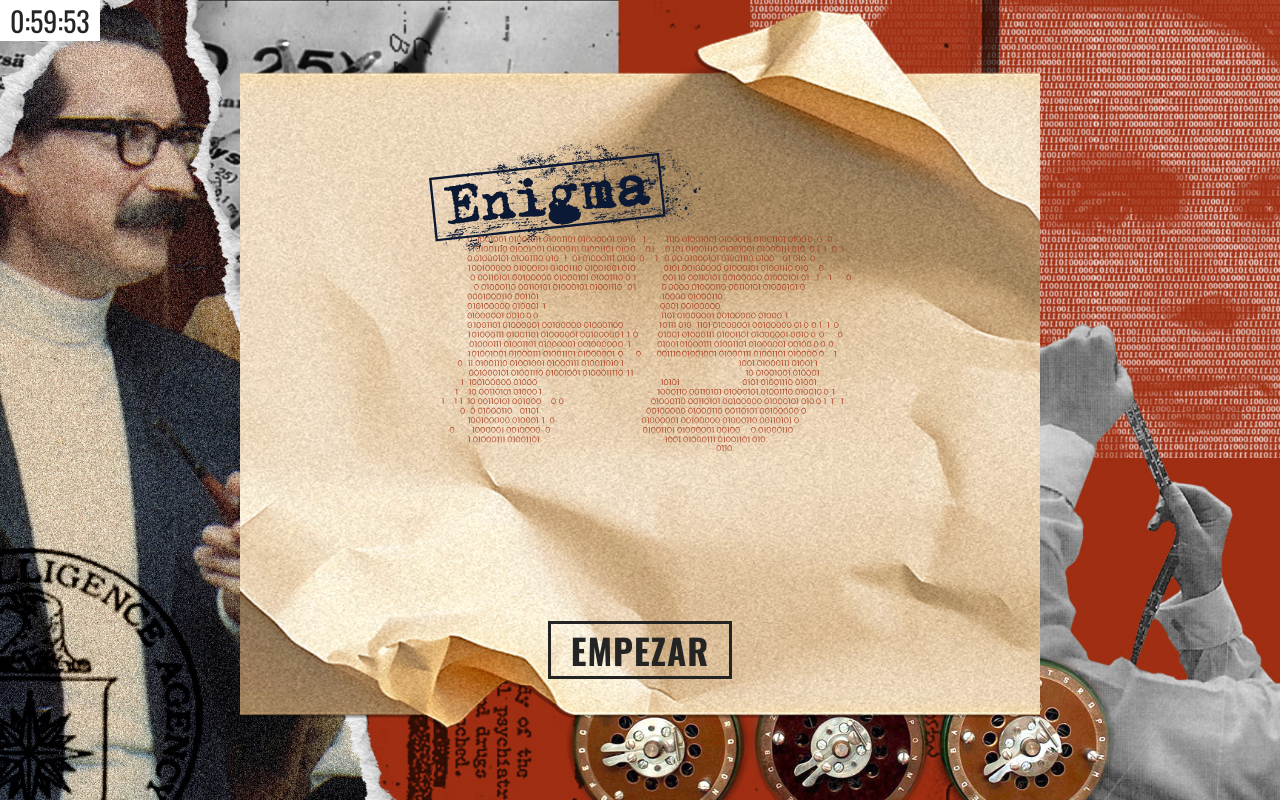
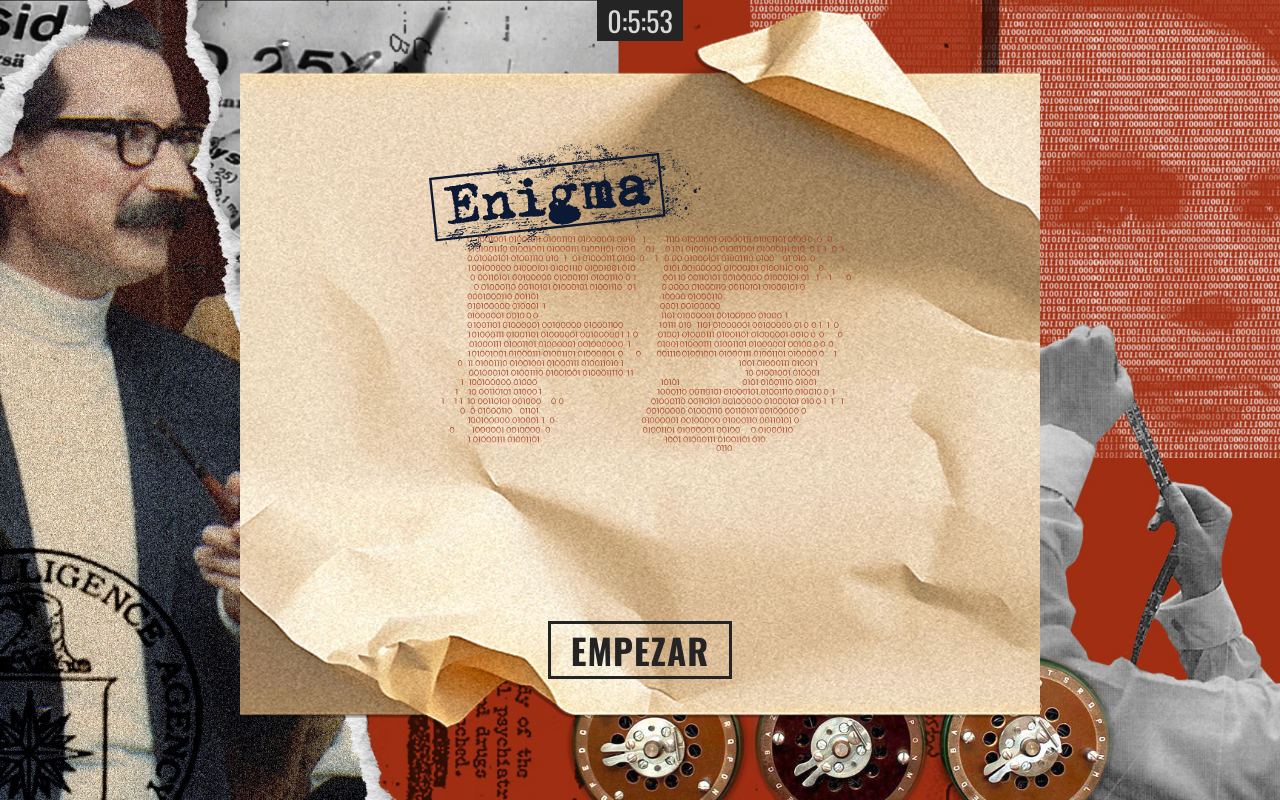
Before and after one commit to JohnnyBC2022/EnigmaF5, a React (Vite) app in the folder frontend/: page / in a window 1280 px wide. Built offline with nearby package versions, Linux system fonts and the light colour scheme.

Commit message:
Countdown and final message working

```diff
--- a/frontend/src/components/CountdownGame.css
+++ b/frontend/src/components/CountdownGame.css
@@ -1,7 +1,52 @@
-.countdown {
+.countdownContainer {
     position: absolute;
     font-family: var(--Oswald);
     font-size: 2.8rem;
+    text-align: center;
     padding: 0 1rem;
-    background-color: white;
+    background-color: var(--black);
+    right: 0;
+    left: 0;
+    color: var(--grey);
+    width: fit-content;
+    margin:auto;
 }
+
+.countdownComplete{
+    text-align: center;
+    width: 90vw;
+    height: 95vh;
+    display: flex;
+    flex-direction: column;
+    align-items: center;
+    justify-content: center;
+    padding: 5rem;
+    background-color: var(--black);
+    background-image: url("../assets/images/collageWithoutLogo.jpg");
+    background-repeat: no-repeat;
+    background-size: cover;
+    background-blend-mode:multiply;
+}
+
+.countdownComplete h1, .countdownComplete p{
+    color:var(--grey);
+    margin-bottom: 2.6rem;
+}
+
+.countdownComplete h1 {
+    line-height: 6rem;
+}
+
+.countdownComplete p {
+    font-size: 2.4rem;
+    font-weight: 300;
+}
+
+.countdownComplete a{
+    color: var(--grey);
+    text-decoration: underline;
+}
+
+.countdownComplete a:hover{
+    color: var(--dark-red);
+}
--- a/frontend/src/components/CountdownGame.jsx
+++ b/frontend/src/components/CountdownGame.jsx
@@ -4,13 +4,13 @@ import "./CountdownGame.css";
 export const CountdownGame = () => {
   // Random component
   const Completionist = () => (
-    <div className="countdown_complete">
+    <div className="countdownComplete">
       <h1>¡Vuestro tiempo se ha terminado!</h1>
       <p>
-        No importa hasta donde hayáis llegado. Es el momento de preparar la
+        No pasa nada si no habéis terminado el juego. Es el momento de preparar la
         presentación con vuestros logros.
       </p>
-      <a href="/faltaError">VER GUÍA</a>
+      <a href="/finalQuestion">VER GUÍA</a>
     </div>
   );
 
@@ -27,10 +27,8 @@ export const CountdownGame = () => {
   };
 
   return (
-    <>
-      <div className="countdown">
-        <Countdown date={Date.now() + 3600000} renderer={renderer} />
-      </div>
-    </>
+    <div className="countdownContainer">
+        <Countdown date={Date.now() +360000} renderer={renderer} />
+    </div>
   );
 };
```
